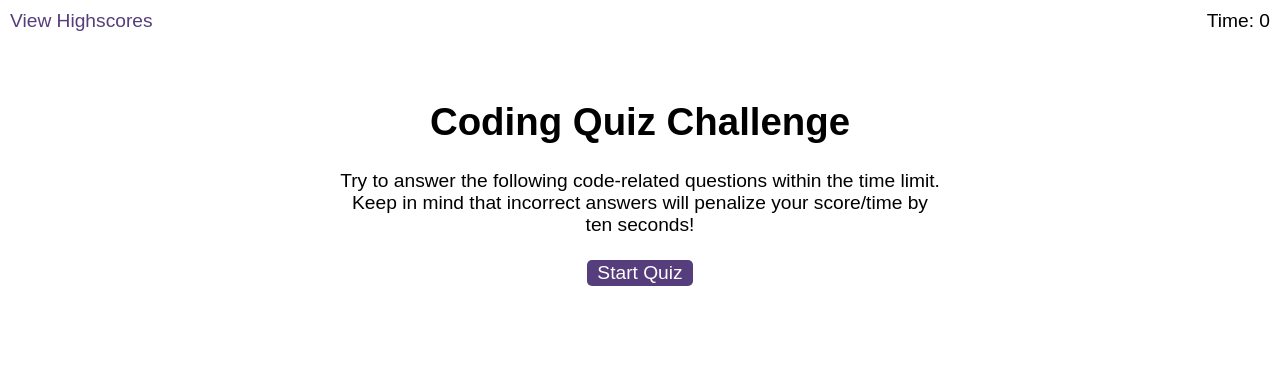
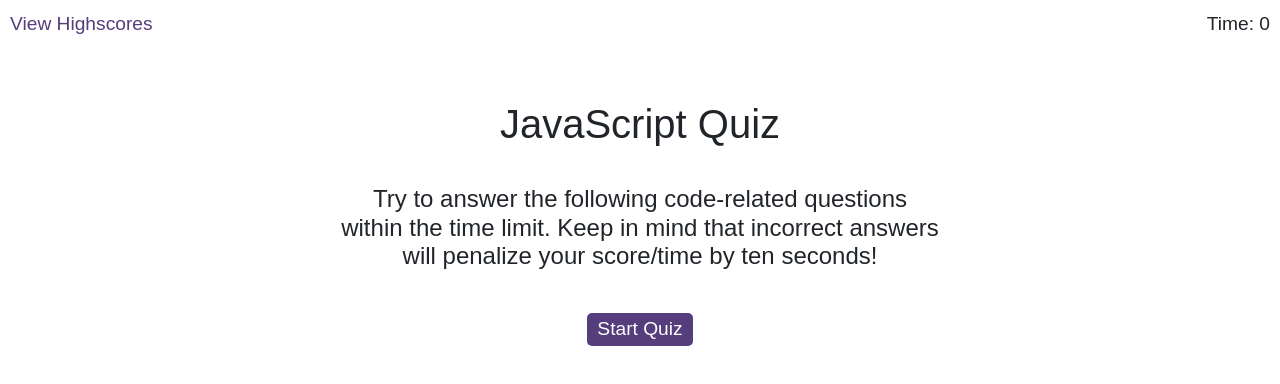
Before and after one commit to yvonnesarah/JavaScript-Quiz, a plain HTML site: page index.html in a window 1280 px wide. Drawn offline with nearby package versions, Linux system fonts and the light colour scheme; a script that the page names is missing.

Commit message:
Updated index.html - added bootstrap cdn , changed the title name

```diff
--- a/index.html
+++ b/index.html
@@ -6,22 +6,26 @@
 <meta http-equiv="X-UA-Compatible" content="ie=edge" />
 <title>Coding Quiz</title>
 
+<!-- Bootstrap CSS -->
+<link rel="stylesheet" href="https://stackpath.bootstrapcdn.com/bootstrap/4.5.0/css/bootstrap.min.css" integrity="sha384-9aIt2nRpC12Uk9gS9baDl411NQApFmC26EwAOH8WgZl5MYYxFfc+NcPb1dKGj7Sk" crossorigin="anonymous">
+
 <link rel="stylesheet" href="./assets/css/styles.css" />
 </head>
 
 <body>
+<div class="javascript-quiz">
 <div class="scores"><a href="highscores.html">View Highscores</a></div>
-
 <div class="timer">Time: <span id="time">0</span></div>
 
 <div class="wrapper">
 <div id="start-screen" class="start">
-        <h1>Coding Quiz Challenge</h1>
-        <p>
-          Try to answer the following code-related questions within the time
+<h1>JavaScript Quiz</h1>
+<br>
+<h4>Try to answer the following code-related questions within the time
 limit. Keep in mind that incorrect answers will penalize your
 score/time by ten seconds!
-        </p>
+</h4>
+<br>
 <button id="start">Start Quiz</button>
 </div>
 
@@ -41,8 +45,20 @@
 
 <div id="feedback" class="feedback hide"></div>
 </div>
+</div>
 
 <script src="./assets/js/questions.js"></script>
 <script src="./assets/js/logic.js"></script>
+
+
+ <!-- jQuery first, then Popper.js, then Bootstrap JS -->
+ <!-- jQuery, javascript file for the Bootstrap's javascript file to function -->
+ <script src="https://code.jquery.com/jquery-3.5.1.slim.min.js" integrity="sha384-DfXdz2htPH0lsSSs5nCTpuj/zy4C+OGpamoFVy38MVBnE+IbbVYUew+OrCXaRkfj" crossorigin="anonymous"></script>
+
+ <script src="https://cdn.jsdelivr.net/npm/popper.js@1.16.0/dist/umd/popper.min.js" integrity="sha384-Q6E9RHvbIyZFJoft+2mJbHaEWldlvI9IOYy5n3zV9zzTtmI3UksdQRVvoxMfooAo" crossorigin="anonymous"></script>
+
+ <!-- Bootstrap Javascript -->
+ <script src="https://stackpath.bootstrapcdn.com/bootstrap/4.5.0/js/bootstrap.min.js" integrity="sha384-OgVRvuATP1z7JjHLkuOU7Xw704+h835Lr+6QL9UvYjZE3Ipu6Tp75j7Bh/kR0JKI" crossorigin="anonymous"></script>
+
 </body>
 </html>
```
Lines whose indentation alone changed are shown as unchanged.
